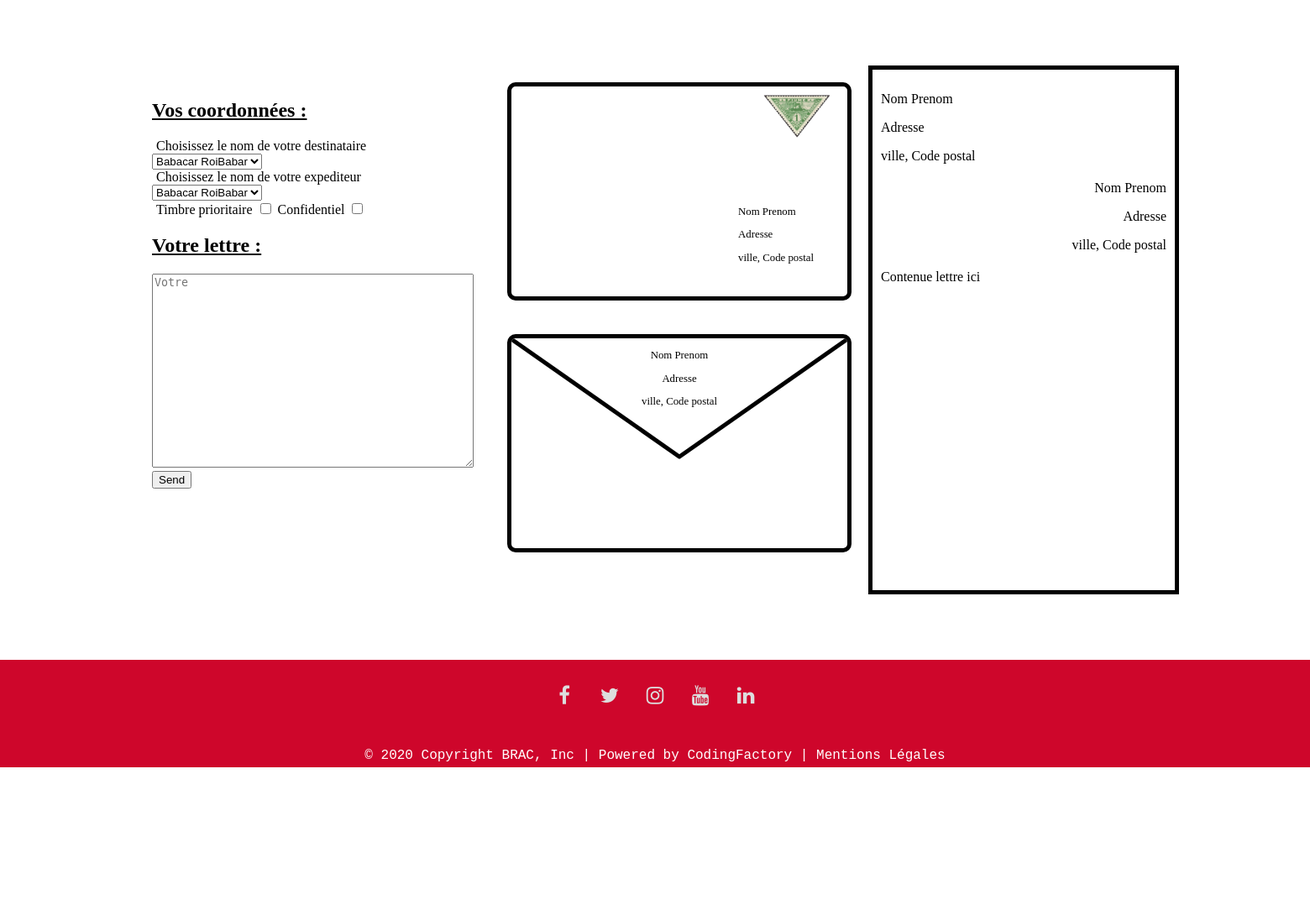
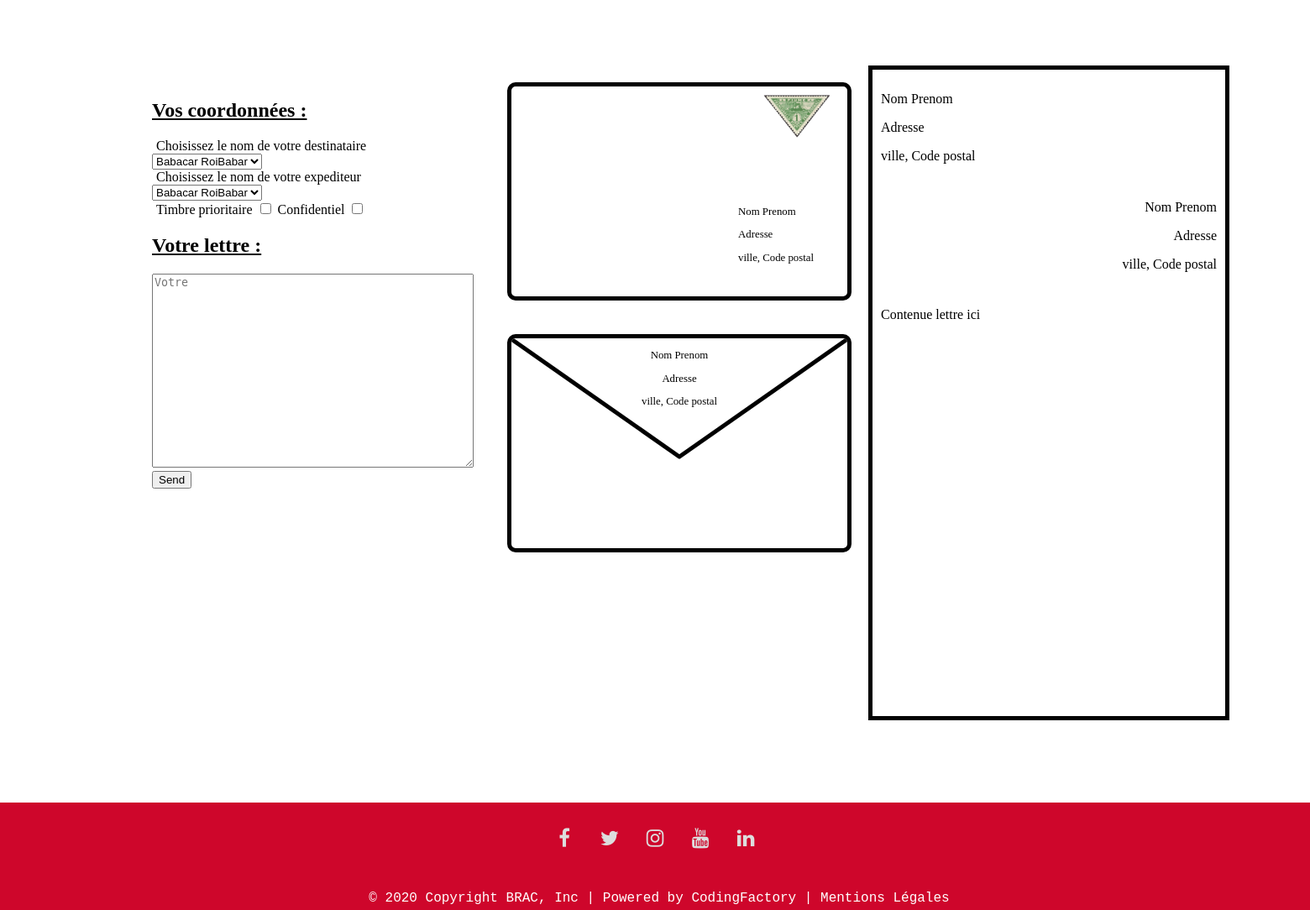
Before and after one commit to Ldqtheone/php_week, a PHP site: page /php_week/poste/poste.php in a window 1560 px wide; the page is wider, and only the part inside the window is pictured. Shown: the part 69-1153 px from the top of that part at 84% size. Before the commit the page ends 983 px from the top of that part, so only its background shows below. Run offline with PHP 8.4, Linux system fonts and the light colour scheme; data comes from the database, SQL or seed files in the repository.

Commit message:
css improve

```diff
--- a/poste/Postal.php
+++ b/poste/Postal.php
@@ -76,6 +76,7 @@ class Postal
     public function displayLetter()
     {
         echo '<div class="container-letter" >';
+        echo '<div class="letter" >';
         echo '<div class="content-letter-expediteur" >';
         echo '<p>'. $this->exp .'</p>';
         echo '<p>'. $this->expLoc .'</p>';
@@ -87,6 +88,7 @@ class Postal
         echo '<p>'. $this->destCity . ', ' . $this->destPostal.'</p>';
         echo '</div>';
         echo '<p class="content-letter">'. nl2br($this->getContentLetter()) .'</p>';
+        echo '</div>';
         echo '</div>';
     }
 
--- a/style.css
+++ b/style.css
@@ -3,6 +3,8 @@
 header{
     display: flex;
     flex-direction: column;
+    width: 100%;
+
 }
 
 nav{
@@ -11,6 +13,7 @@ nav{
     background-color: rgb(206, 6, 43);
     display: flex;
     flex-direction: column;
+    width: 100%;
 }
 
 nav ul{
@@ -44,12 +47,14 @@ nav ul li a:hover{
 /* Footer css */
 
 footer{
-    bottom: 0;
+
     width: 100%;
+    position: absolute;
 }
 
 footer div{
     margin: 0;
+    width: 100%;
 }
 
 #footerBandeRed{
@@ -331,9 +336,14 @@ label {
 }
 
 .container-letter{
+    width: 400px;
+    height: 750px;
+}
+
+.letter{
     display: block;
-    width: 500px;
-    height: 600px;
+    width: 400px;
+    height: 750px;
     border: 5px solid black;
     padding: 10px;
 }
```
